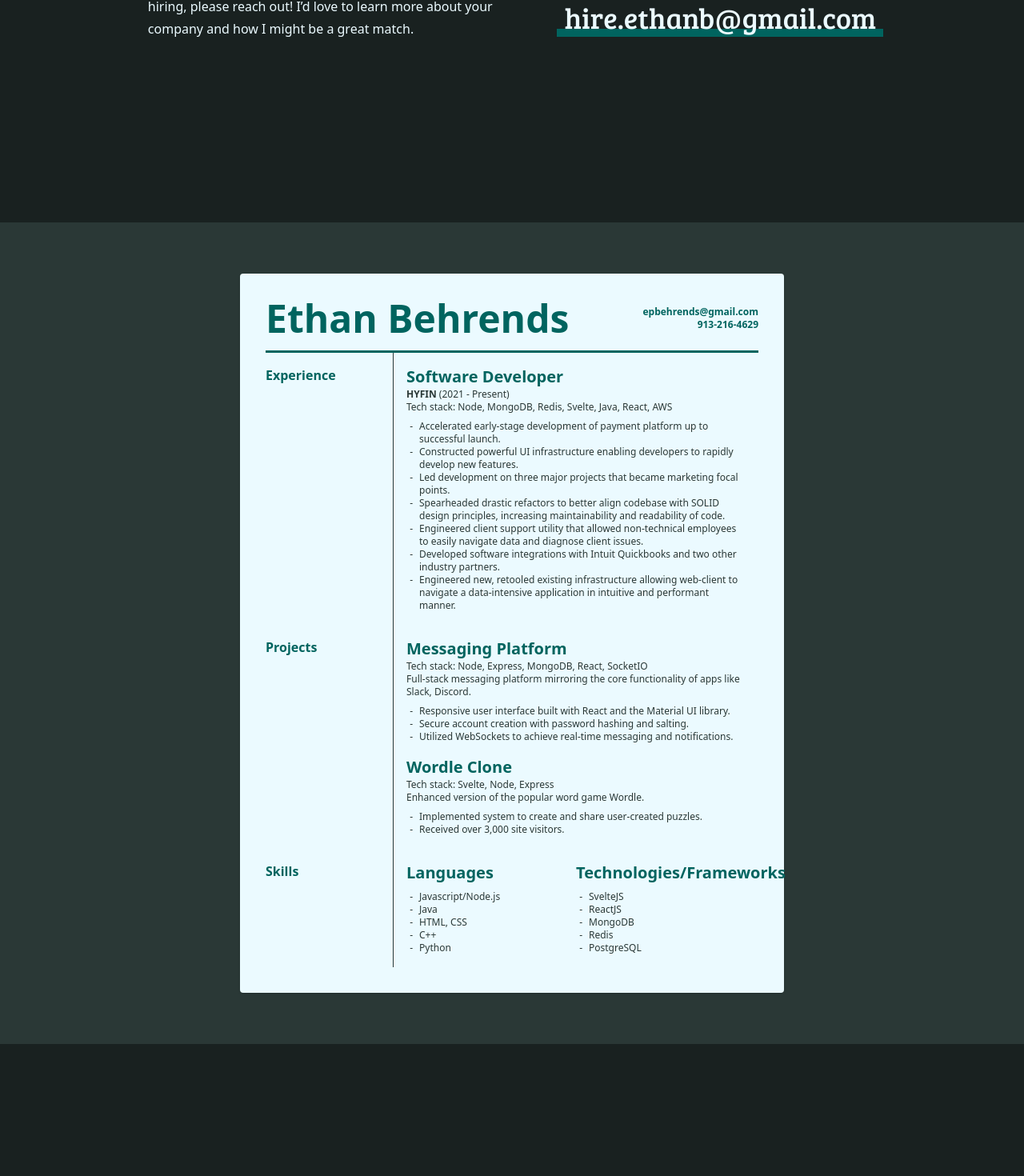
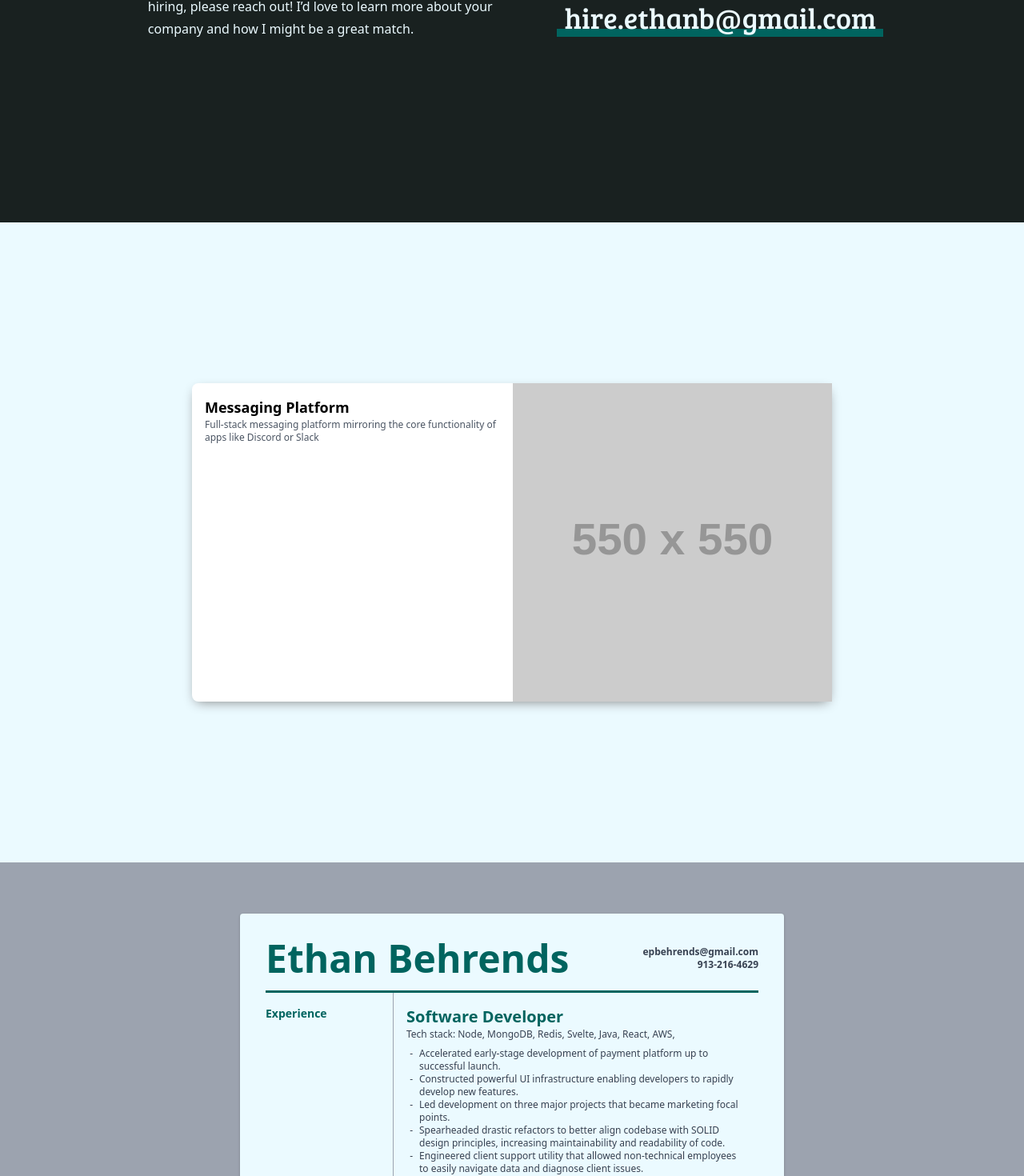
Before and after one commit to EthanBehrends/ethanbehrendsdotcom, a Svelte app: page / in a window 1280 px wide. Shown: the part 1322-2792 px from the top of the page at 80% size. Before the commit the page ends 2627 px from the top, so only its background shows below. Built offline with nearby package versions, Linux system fonts and the light colour scheme; a web font is replaced by a local one.

Commit message:
Updates to visuals, refactored resume to take in JSON config

```diff
--- a/src/App.svelte
+++ b/src/App.svelte
@@ -1,5 +1,6 @@
 <script>
 import Header from "./Header.svelte";
+import Resume from "./components/resume/Resume.svelte"
 import './fonts.css'
 
 let colors = {
@@ -14,20 +15,20 @@ $: colorStyle = Object.entries(colors).map(([color, val]) => `--color-${color}:
 
 </script>
 
-<style global>
-  .scandia-web {
+<style>
+  :global(.scandia-web) {
     font-family: 'scandia-web', serif;
   }
-  .scandia-line-web {
+  :global(.scandia-line-web) {
     font-family: 'scandia-line-web', serif;
   }
-  .source-code-pro {
+  :global(.source-code-pro) {
     font-family: 'source-code-pro', serif;
   }
-  .bree-serif {
+  :global(.bree-serif) {
     font-family: 'Bree Serif', serif;
   }
-  .pt-sans {
+  :global(.pt-sans) {
     font-family: 'PT Sans', serif;
   }
   p {
@@ -60,6 +61,11 @@ $: colorStyle = Object.entries(colors).map(([color, val]) => `--color-${color}:
     height: 1.2em;
     background: var(--color-green);
   }
+  .card {
+    background: white;
+    border-radius: .5em;
+    box-shadow: 0px 5px 15px -5px gray;
+  }
 </style>
 
 <div class="contents" style={colorStyle}>
@@ -87,89 +93,26 @@ $: colorStyle = Object.entries(colors).map(([color, val]) => `--color-${color}:
     </div>
   </div>
 
-  <div class="w-full min-h-[100vh] flex flex-col items-center justify-center p-16 bg-gray text-white">
-    <div class="w-170 bg-white shadow rounded p-8 grid grid-cols-[10rem_1fr] grid-rows-[min-content]">
-      <div class="font-semibold text-darkGreen text-5xl border-b-darkGreen border-b-3 pb-4 col-span-2 flex items-center">
+  <div class="w-full min-h-[100vh] bg-white grid place-items-center">
+    <div class="w-200 card">
+      <div class="flex <md:flex-col">
+        <div class="flex-grow-[2] p-4">
+          <div class="text-lg font-semibold">Messaging Platform</div>
+          <div class="text-xs w-full text-gray-600">
+            Full-stack messaging platform mirroring the core functionality of apps like Discord or Slack
+          </div>
+        </div>
         <div class="flex-grow">
-          Ethan Behrends
-        </div>
-        <div class="flex flex-col text-xs text-right text-gray-200">
-          <div>epbehrends@gmail.com</div>
-          <div>913-216-4629</div>
-        </div>
-      </div>
-
-      <div class="font-semibold text-darkGreen py-4 border-r-1 border-gray">Experience</div>
-
-      <div class="p-4">
-        <div class="font-semibold text-darkGreen text-xl">Software Developer</div>
-        <div class="text-gray text-xs">
-          <span class="font-semibold">HYFIN</span>
-          (2021 - Present)
-        </div>
-        <div class="text-gray text-xs">
-          Tech stack: Node, MongoDB, Redis, Svelte, Java, React, AWS
-        </div>
-        <ul class="text-gray text-xs pt-2 pl-2" style="list-style-type: '-'">
-          <li class="pl-2">Accelerated early-stage development of payment platform up to successful launch.</li>
-          <li class="pl-2">Constructed powerful UI infrastructure enabling developers to rapidly develop new features.</li>
-          <li class="pl-2">Led development on three major projects that became marketing focal points.</li>
-          <li class="pl-2">Spearheaded drastic refactors to better align codebase with SOLID design principles, increasing maintainability and readability of code.</li>
-          <li class="pl-2">Engineered client support utility that allowed non-technical employees to easily navigate data and diagnose client issues.</li>
-          <li class="pl-2">Developed software integrations with Intuit Quickbooks and two other industry partners.</li>
-          <li class="pl-2">Engineered new, retooled existing infrastructure allowing web-client to navigate a data-intensive application in intuitive and performant manner.</li>
-        </ul>
-      </div>
-
-      <div class="font-semibold text-darkGreen py-4 border-r-1 border-gray">Projects</div>
-
-      <div class="p-4">
-        <div class="font-semibold text-darkGreen text-xl">Messaging Platform</div>
-        <div class="text-gray text-xs">
-          Tech stack: Node, Express, MongoDB, React, SocketIO
-        </div>
-        <div class="text-gray text-xs">Full-stack messaging platform mirroring the core functionality of apps like Slack, Discord.</div>
-        <ul class="text-gray text-xs pt-2 pl-2" style="list-style-type: '-'">
-          <li class="pl-2">Responsive user interface built with React and the Material UI library.</li>
-          <li class="pl-2">Secure account creation with password hashing and salting.</li>
-          <li class="pl-2">Utilized WebSockets to achieve real-time messaging and notifications.</li>
-        </ul>
-
-        <div class="font-semibold text-darkGreen text-xl pt-4">Wordle Clone</div>
-        <div class="text-gray text-xs">
-          Tech stack: Svelte, Node, Express
-        </div>
-        <div class="text-gray text-xs">Enhanced version of the popular word game Wordle.</div>
-        <ul class="text-gray text-xs pt-2 pl-2" style="list-style-type: '-'">
-          <li class="pl-2">Implemented system to create and share user-created puzzles.</li>
-          <li class="pl-2">Received over 3,000 site visitors.</li>
-        </ul>
-      </div>
-
-      <div class="font-semibold text-darkGreen py-4 border-r-1 border-gray">Skills</div>
-
-      <div class="p-4 grid grid-cols-2">
-        <div>
-          <div class="font-semibold text-darkGreen text-xl">Languages</div>
-          <ul class="text-gray text-xs pt-2 pl-2" style="list-style-type: '-'">
-            <li class="pl-2">Javascript/Node.js</li>
-            <li class="pl-2">Java</li>
-            <li class="pl-2">HTML, CSS</li>
-            <li class="pl-2">C++</li>
-            <li class="pl-2">Python</li>
-          </ul>
-        </div>
-        <div>
-          <div class="font-semibold text-darkGreen text-xl">Technologies/Frameworks</div>
-          <ul class="text-gray text-xs pt-2 pl-2" style="list-style-type: '-'">
-            <li class="pl-2">SvelteJS</li>
-            <li class="pl-2">ReactJS</li>
-            <li class="pl-2">MongoDB</li>
-            <li class="pl-2">Redis</li>
-            <li class="pl-2">PostgreSQL</li>
-          </ul>
+          <img class="h-full w-full object-contain" src="https://via.placeholder.com/550" />
         </div>
       </div>
     </div>
   </div>
+  <div class="w-full min-h-[100vh] flex flex-col items-center justify-center p-16 bg-gray text-white">
+    <div class="shadow">
+      <Resume />
+
+    </div>
+
+  </div>
 </div>
--- a/src/Header.svelte
+++ b/src/Header.svelte
@@ -48,6 +48,16 @@ import LineBox from "./LineBox.svelte";
             }
         }
     }
+
+    const icons = [{
+        icon: "lucide:github",
+        href: "https://google.com",
+        alt: "Check out my GitHub!"
+    }, {
+        icon: "lucide:linkedin",
+        href: "https://linkedin.com/in/ethan-behrends",
+        alt: "Connect with me on LinkedIn!"
+    }]
 </script>
 
 <style>
@@ -131,8 +141,8 @@ import LineBox from "./LineBox.svelte";
             <div class="text-2xl source-code-pro text-teal-600" use:typewriter={{delay: 3000, keepCursor: true}}>Software Engineer</div>
         </div>
         {#await sleep(6000) then}
-            <div class="" in:slide>
-                <div in:fade class="border-b border-r border-teal-300 button-clip group cursor-pointer">
+            <div class="" in:fly>
+                <div in:slide class="border-b border-r border-teal-300 button-clip group cursor-pointer">
                     <div class=" active:bg-teal-300 active:text-black border-0 ring-1 ring-offset-transparent ring-teal-300 ring-offset-1 text-teal-300 p-4 text-2xl transition duration-200 relative transform group-hover:-translate-y-2 group-hover:-translate-x-2">
                         Get In Touch
                     </div>
@@ -148,9 +158,14 @@ import LineBox from "./LineBox.svelte";
             <circle style="stroke-width: .1px" class="stroke-teal-200 opacity-50 fill-transparent draw" cx="50" cy="54" r="48" />
         </svg>
         <div class="absolute bottom-0 left-20 flex flex-col items-center gap-2 text-teal-200">
-            <Icon icon="lucide:github" width="28px" height="28px"/>
+            {#each icons as {icon, href, alt}, i}
+            {#if i != 0}
             <div class="w-[1px] h-5 bg-teal-200"></div>
-            <Icon icon="lucide:linkedin" width="28px" height="28px"/>
+            {/if}
+            <a {href} {alt} target="_blank" class="group pb-0 hover:pb-2 transition-all duration-200 ">
+                <Icon {icon} width="28px" height="28px" class="" />
+            </a>
+            {/each}
             <div class="w-[1px] h-20 bg-teal-200"></div>
         </div>
     </div>
--- /dev/null
+++ b/src/components/resume/Resume.svelte
@@ -0,0 +1,55 @@
+<script>
+    import defaultResume from "./resume"
+
+    export let resume = defaultResume
+
+
+</script>
+
+<div class="text-sm w-170 bg-white shadow rounded p-8 grid grid-cols-[10rem_1fr] grid-rows-[min-content]" >
+    <div class="font-semibold text-darkGreen text-5xl border-b-darkGreen border-b-3 pb-4 col-span-2 flex items-center">
+      <div class="flex-grow">
+        {resume.name}
+      </div>
+      <div class="flex flex-col text-xs text-right text-gray-700">
+        {#each Object.values(resume.contact) as contactLine}
+        <div>{contactLine}</div>
+        {/each}
+      </div>
+    </div>
+
+    {#each resume.sections as {title, renderDirection, body}}
+    <div class="font-semibold text-darkGreen py-4 border-r-1 border-gray">{title}</div>
+
+    <div class="flex" class:flex-col={renderDirection !== "row"}>
+        {#each body as {header, subheader, description, techStack, points}}
+        <div class="p-4">
+          <div class="font-semibold text-darkGreen text-xl">{header}</div>
+          {#if subheader}
+          <div class="text-gray-700 text-xs">
+            {subheader}
+          </div>
+          {/if}
+          {#if description}
+          <div class="text-gray-700 text-xs">
+            {description}
+          </div>
+          {/if}
+          {#if techStack?.length}
+          <div class="text-gray-700 text-xs">
+            Tech stack:
+            {#each techStack as tech}
+            {`${tech}, `}
+            {/each}
+          </div>
+          {/if}
+          <ul class="text-gray-700 text-xs pt-2 pl-2" style="list-style-type: '-'">
+            {#each points as point}
+            <li class="pl-2">{point}</li>
+            {/each}
+          </ul>
+        </div>
+        {/each}
+    </div>
+    {/each}
+</div>
--- /dev/null
+++ b/src/components/resume/resume.js
@@ -0,0 +1,84 @@
+export default {
+    name: "Ethan Behrends",
+    contact: {
+        email: "epbehrends@gmail.com",
+        phone: "913-216-4629"
+    },
+    sections: [{
+        title: "Experience",
+        body: [{
+            header: "Software Developer",
+            subHeader: "<b>HYFIN</b> (2021 - Present)",
+            techStack: [
+                "Node",
+                "MongoDB",
+                "Redis",
+                "Svelte",
+                "Java",
+                "React",
+                "AWS"
+            ],
+            points: [
+                "Accelerated early-stage development of payment platform up to successful launch.",
+                "Constructed powerful UI infrastructure enabling developers to rapidly develop new features.",
+                "Led development on three major projects that became marketing focal points.",
+                "Spearheaded drastic refactors to better align codebase with SOLID design principles, increasing maintainability and readability of code.",
+                "Engineered client support utility that allowed non-technical employees to easily navigate data and diagnose client issues.",
+                "Developed software integrations with Intuit Quickbooks and two other industry partners.",
+                "Engineered new, retooled existing infrastructure allowing web-client to navigate a data-intensive application in intuitive and performant manner.",
+            ]
+        }]
+    },{
+        title: "Projects",
+        body: [{
+            header: "Messaging Platform",
+            description: "Full-stack messaging platform mirroring the core functionality of apps like Slack, Discord.",
+            techStack: [
+                "Node",
+                "Express",
+                "MongoDB",
+                "React",
+                "SocketIO",
+            ],
+            points: [
+                "Responsive user interface built with React and the Material UI library.",
+                "Secure account creation with password hashing and salting.",
+                "Utilized WebSockets to achieve real-time messaging and notifications.",
+            ]
+        },{
+            header: "Wordle Clone",
+            description: "Enhanced version of the popular word game Wordle",
+            techStack: [
+                "Svelte",
+                "Node",
+                "Express",
+            ],
+            points: [
+                "Implemented system to create and share user-created puzzles.",
+                "Received over 3,000 site visitors.",
+            ]
+        }]
+    },{
+        title: "Skills",
+        renderDirection: "row",
+        body: [{
+            header: "Languages",
+            points: [
+                "Javascript/Node.js",
+                "Java",
+                "HTML, CSS",
+                "C++",
+                "Python",
+            ]
+        },{
+            header: "Technologies/Frameworks",
+            points: [
+                "Svelte",
+                "React",
+                "MongoDB",
+                "Redis",
+                "PostgreSQL",
+            ]
+        }]
+    }]
+}
--- a/windi.config.js
+++ b/windi.config.js
@@ -4,7 +4,6 @@ export default {
       colors: {
         black: "var(--color-black)",
         dark: "var(--color-dark)",
-        gray: "var(--color-gray)",
         darkGreen: "var(--color-darkGreen)",
         green: "var(--color-green)",
         white: "var(--color-white)",
```
